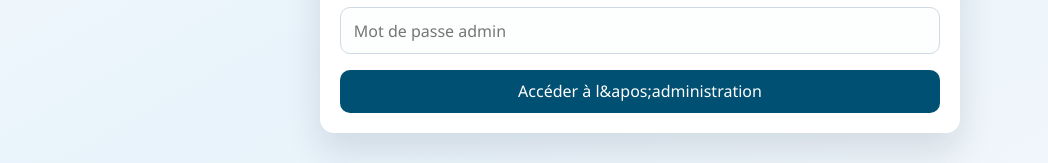
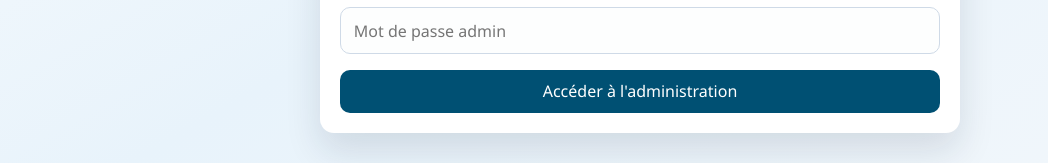
Before and after one commit to smignacco/santequebec, a React (Vite) app in the folder web/: page /login in a window 1280 px wide. Both pictures are taken after a click on the tab "Connexion Administration". Shown: the part 454-617 px from the top of the page, without its empty margins (0-1048 px from the left). Built offline with nearby package versions, Linux system fonts and the light colour scheme.

Commit message:
Fix admin access button apostrophe rendering

```diff
--- a/web/src/pages/LoginOrg.tsx
+++ b/web/src/pages/LoginOrg.tsx
@@ -139,7 +139,7 @@ export function LoginOrg() {
               {fieldErrors.username && <p className="form-error">{fieldErrors.username}</p>}
               <input className="input" placeholder="Mot de passe admin" type="password" value={adminForm.password} onChange={(e) => setAdminForm({ ...adminForm, password: e.target.value })} required />
               {fieldErrors.password && <p className="form-error">{fieldErrors.password}</p>}
-              <button className="button" type="submit" disabled={isSubmittingAdmin}>{isSubmittingAdmin ? 'Connexion…' : 'Accéder à l&apos;administration'}</button>
+              <button className="button" type="submit" disabled={isSubmittingAdmin}>{isSubmittingAdmin ? 'Connexion…' : "Accéder à l'administration"}</button>
             </form>
           )}
 
--- a/web/src/pages/OrgDashboard.tsx
+++ b/web/src/pages/OrgDashboard.tsx
@@ -458,7 +458,7 @@ export function OrgDashboard() {
         </div>
 
         <div className="button-row">
-          <button className="button" onClick={submit} disabled={!canSubmit || isLocked || isLoading}>{isBusyAction === 'submit' ? 'Soumission…' : 'Soumettre l&apos;inventaire'}</button>
+          <button className="button" onClick={submit} disabled={!canSubmit || isLocked || isLoading}>{isBusyAction === 'submit' ? 'Soumission…' : "Soumettre l'inventaire"}</button>
           <button className="button secondary" onClick={resumeValidation} disabled={!canResume || isLoading}>{isBusyAction === 'resume-validation' ? 'Mise à jour…' : 'Remettre en cours de validation'}</button>
           <button className="button secondary" onClick={saveProgress} disabled={isLocked || isLoading}>{isBusyAction === 'save-progress' ? 'Sauvegarde…' : 'Sauvegarder la progression'}</button>
           <button
```
